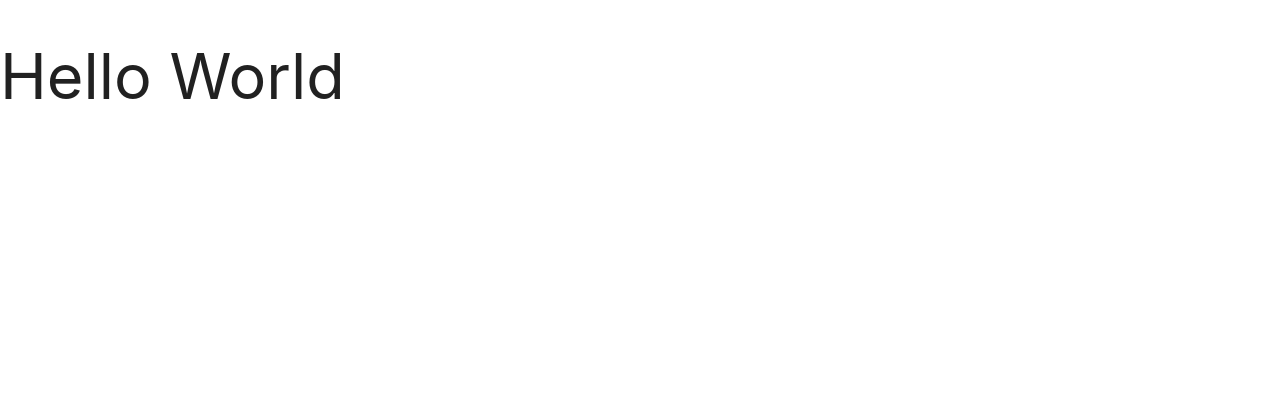
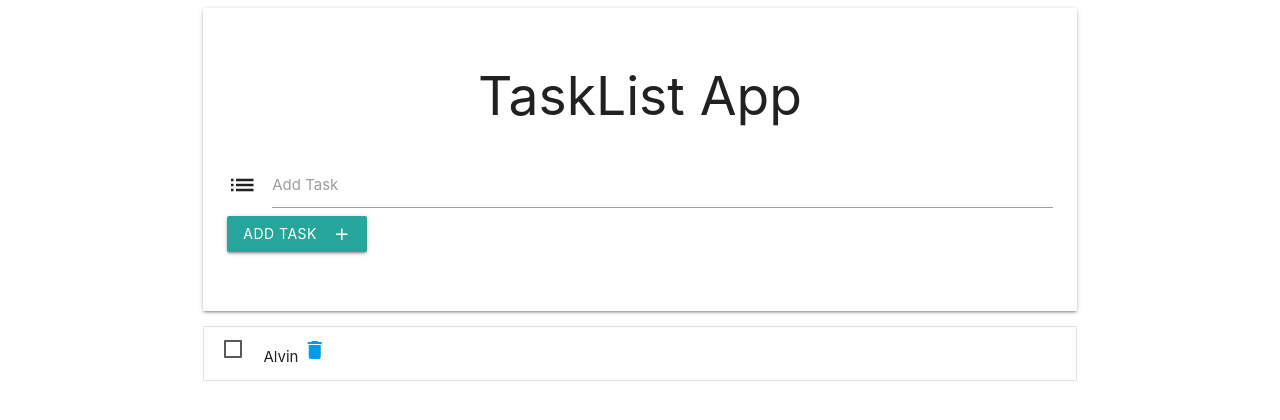
Before and after one commit to hamzaalvi1/Task-List-App, a plain HTML site: page index.html in a window 1280 px wide. Drawn offline with nearby package versions, Linux system fonts and the light colour scheme.

Commit message:
add basic structure of tasklist

```diff
--- a/index.html
+++ b/index.html
@@ -11,7 +11,38 @@
     <link rel="stylesheet" href="./style.css">
 </head>
 <body>
-    <h1>Hello World</h1>
+<div class="container">
+ <div class="row">
+  <div class="col s12">
+     <div class="card-panel">
+       <h2 class="center-align">TaskList App</h2>
+       <form>
+       <div class="row">
+       <div class="input-field col s12">
+       <i class="material-icons prefix">list</i>
+       <input id="icon_prefix" name="add-task" type="text" class="validate">
+       <label for="icon_prefix">Add Task</label>
+       <button class="btn waves-effect waves-light" type="submit">Add Task
+        <i class="material-icons right">add</i>
+      </button>
+     </div>
+    </div>
+</form>
+
+  </div>
+
+  <p>
+
+  </p>
+  <ul class="collection">
+     <li class="collection-item"> <label>
+        <input type="checkbox" /><span></span></label> Alvin
+        <a href="#" class = "icon-class"><i class="material-icons">delete</i></a>
+
+    </li>
+    </ul>
+ </div>
+</div>
 </body>
 <!-- Materialize css minified js cdn -->
 <script src="https://cdnjs.cloudflare.com/ajax/libs/materialize/1.0.0/js/materialize.min.js"></script>
```
